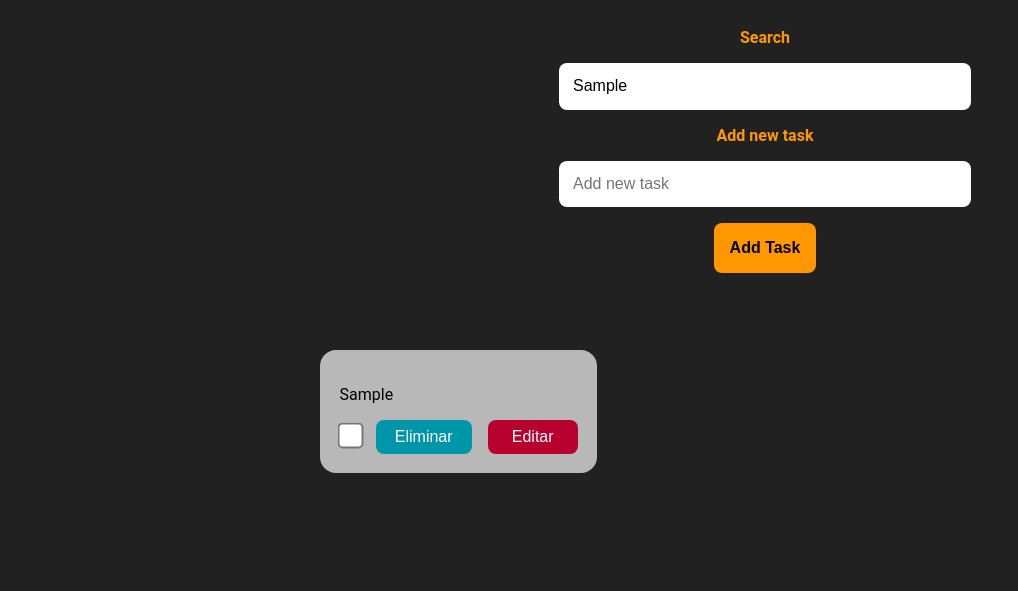
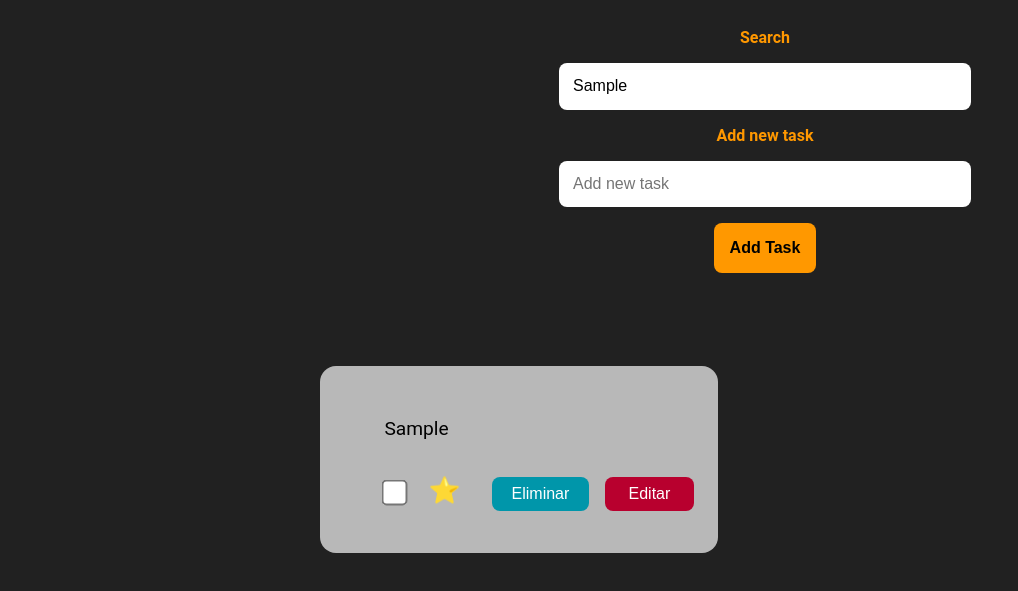
Before and after one commit to pmmachadov/todoApp3, a plain HTML site: page index.html in a window 1280 px wide. Both pictures are taken after typing "Sample", "Sample" into the empty fields and a click on the button "Add Task". Shown: the part 109-700 px from the top of the page, without its empty margins (0-1018 px from the left). Drawn offline with Linux system fonts and the light colour scheme.

Commit message:
Favorite button created on cards

```diff
--- a/index.html
+++ b/index.html
@@ -12,11 +12,15 @@
   <div class="sidebar">
     <button id="toggleSidebarButton">&#9776;</button>
 
-    <nav>
+    <nav class="sidebar-nav-options">
       <ul>
-        <li><a href="#">Link</a></li>
+        <li><a href="#">Home</a></li>
+        <li><a href="#">My Tasks</a></li>
+        <li><a href="#">Completed Tasks</a></li>
+        <li><a href="#">Categories</a></li>
+        <li><a href="#" id="favoritesLink">Favorites</a></li>
+        <!-- Add more links as needed -->
       </ul>
-
     </nav>
   </div>
 
--- a/script.js
+++ b/script.js
@@ -59,6 +59,21 @@ document.addEventListener("DOMContentLoaded", () => {
     }
   }
 
+  function toggleFavorite(taskId, favoriteButton) {
+    const tasks = getTasks().map(task => {
+      if (task.id === taskId) {
+        task.favorite = !task.favorite;
+      }
+      return task;
+    });
+
+    localStorage.setItem("tasks", JSON.stringify(tasks));
+    displayTasks();
+
+    const taskElement = favoriteButton.closest(`.${TASK_CONTAINER_CLASS}`);
+    taskElement.classList.toggle("favorite", tasks.find(task => task.id === taskId).favorite);
+  }
+
   function createTaskElement(task) {
     const taskElement = document.createElement("div");
     taskElement.classList.add(TASK_CONTAINER_CLASS);
@@ -73,11 +88,18 @@ document.addEventListener("DOMContentLoaded", () => {
     completedCheckbox.addEventListener("change", () => toggleTaskComplete(task.id, taskElement));
     taskElement.appendChild(completedCheckbox);
 
+    const favoriteButton = createButton("⭐", "favorite-btn", (event) => toggleFavorite(task.id, event.target));
+    taskElement.appendChild(favoriteButton);
+
     const deleteButton = createButton("Eliminar", DELETE_BTN_CLASS, () => deleteTask(task.id));
     taskElement.appendChild(deleteButton);
 
     const editButton = createButton("Editar", EDIT_BTN_CLASS, () => editTask(task.id, taskTextElement));
     taskElement.appendChild(editButton);
+
+    if (task.favorite) {
+      taskElement.classList.add("favorite");
+    }
 
     return taskElement;
   }
--- a/style.css
+++ b/style.css
@@ -109,12 +109,6 @@ button.edit-btn {
   padding: 0.5rem 1.5rem;
 }
 
-button:hover {
-  background-color: #0096aa;
-  color: #000000;
-  transition: 0.3s;
-}
-
 .delete-btn {
   background-color: #0096aa;
   border: none;
@@ -142,6 +136,7 @@ button:hover {
 }
 
 .task-text {
+  font-size: 1.2rem;
   overflow-wrap: break-word;
   text-align: left;
   white-space: pre-wrap;
@@ -159,34 +154,15 @@ button:hover {
 }
 
 .card {
-  -moz-border-radius: 1rem;
-  -moz-transition: transform 0.2s ease-in-out;
-  -ms-border-radius: 1rem;
-  -ms-transition: transform 0.2s ease-in-out;
-  -o-border-radius: 1rem;
-  -o-transition: transform 0.2s ease-in-out;
   -webkit-border-radius: 1rem;
-  -webkit-transition: transform 0.2s ease-in-out;
   background-color: #b8b8b8;
   border-radius: 1rem;
   color: black;
-  margin-bottom: 2.4rem;
-  margin-left: 1rem;
-  margin-right: 1rem;
+  margin: 1rem;
   max-width: 30ch;
   overflow: hidden;
-  padding: 1.2rem;
-  transform: scale(1);
-  transition: transform 0.2s ease-in-out;
+  padding: 2rem 4rem;
   white-space: nowrap;
-}
-
-.card:hover {
-  -moz-transform: scale(1.1);
-  -ms-transform: scale(1.1);
-  -o-transform: scale(1.1);
-  -webkit-transform: scale(1.1);
-  transform: scale(1.1);
 }
 
 /* Sidebar */
@@ -242,11 +218,29 @@ button:hover {
 }
 
 .content {
-  -moz-transition: margin-left 0.5s;
-  -ms-transition: margin-left 0.5s;
-  -o-transition: margin-left 0.5s;
-  -webkit-transition: margin-left 0.5s;
+  -moz-transition: margin-left 1s;
+  -ms-transition: margin-left 1s;
+  -o-transition: margin-left 1s;
+  -webkit-transition: margin-left 1s;
   margin-left: 250px;
   padding: 16px;
-  transition: margin-left 0.5s;
+  transition: margin-left 1s;
 }
+
+.favorite {
+  border: 0.5rem solid #9dff00;
+}
+
+.favorite-btn {
+  -moz-transition: color 0.5s ease, transform 0.5s ease;
+  -ms-transition: color 0.5s ease, transform 0.5s ease;
+  -o-transition: color 0.5s ease, transform 0.5s ease;
+  -webkit-transition: color 0.5s ease, transform 0.5s ease;
+  background-color: transparent;
+  border: none;
+  cursor: pointer;
+  font-size: 1.6em;
+  margin-left: 0.5rem;
+  padding: 1rem;
+  transition: color 0.5s ease, transform 0.5s ease;
+}
```
